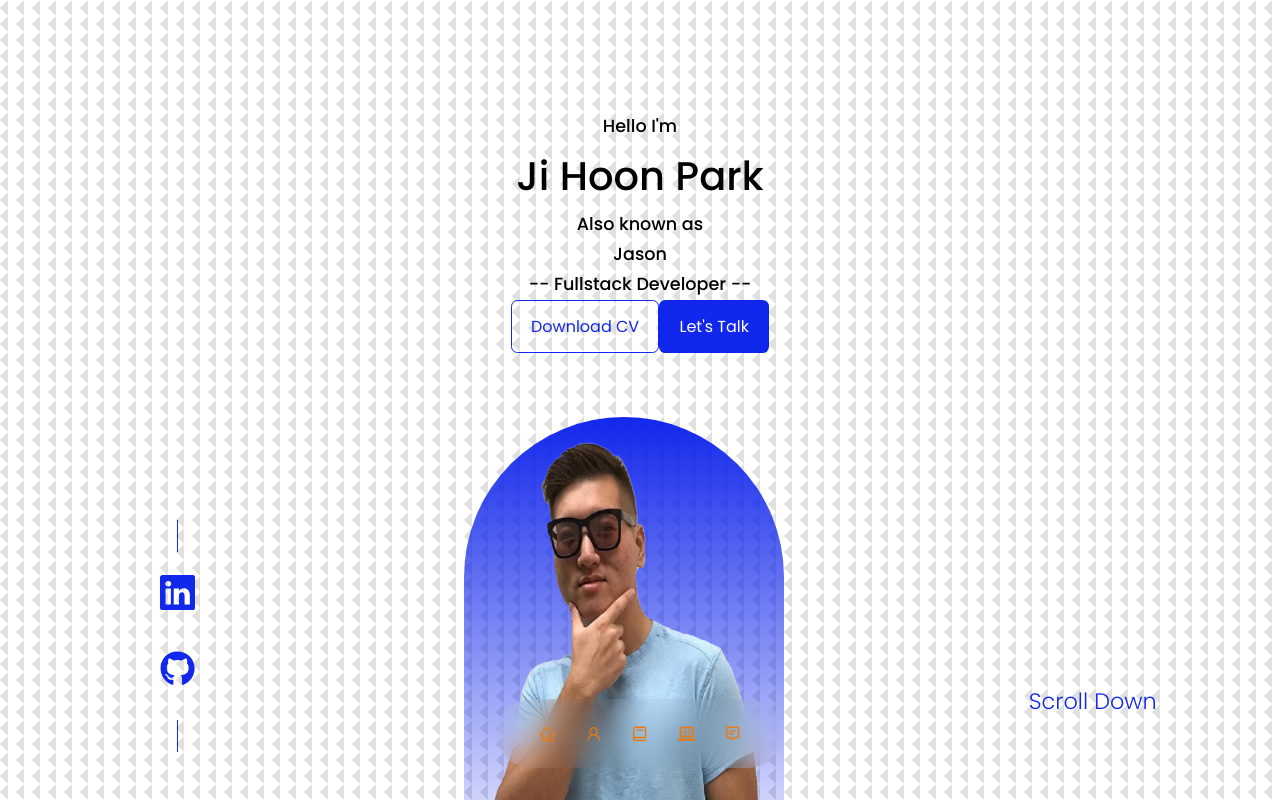
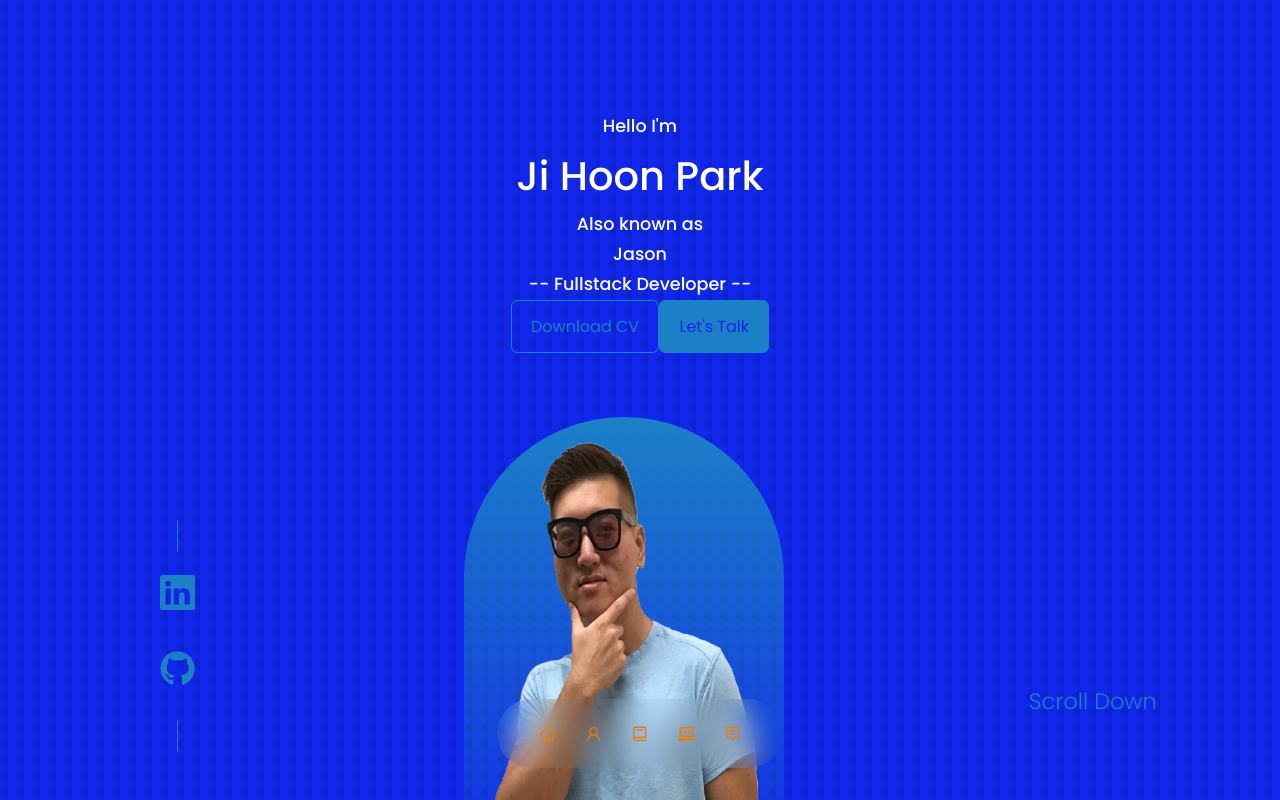
Before and after one commit to jihoonswdev/JihoonJPark, a React (Create React App) app: page / in a window 1280 px wide. Shown: the top 800 px of the page. Built offline with nearby package versions, Linux system fonts and the light colour scheme.

Commit message:
color update

```diff
--- a/src/components/header/header.css
+++ b/src/components/header/header.css
@@ -46,19 +46,19 @@ header {
 }
 
 .h51 {
-    color: #000000;
+    color: #fff;
 }
 .h11 {
-    color: #000000;
+    color: #fff;
 }
 .h41 {
-    color: #000000;
+    color: #fff;
 }
 .h21 {
-    color: #000000;
+    color: #fff;
 }
 .text-light1 {
-    color: #000000;
+    color: #fff;
 }
 
 /* === ME === */
--- a/src/index.css
+++ b/src/index.css
@@ -11,9 +11,9 @@
 }
 
 :root {
-    --color-bg: #fff;
+    --color-bg: #0e24ebfb;
     --color-bg-variant: #f47327;
-    --color-primary:  #0e24ebfb;
+    --color-primary:  #1c80c7;
     --color-primary-variant: rgba(45, 209, 42, 0.98);
     --color-white: #21ed5bfb;
     --color-light: rgba(235, 121, 14, 0.98);
```
